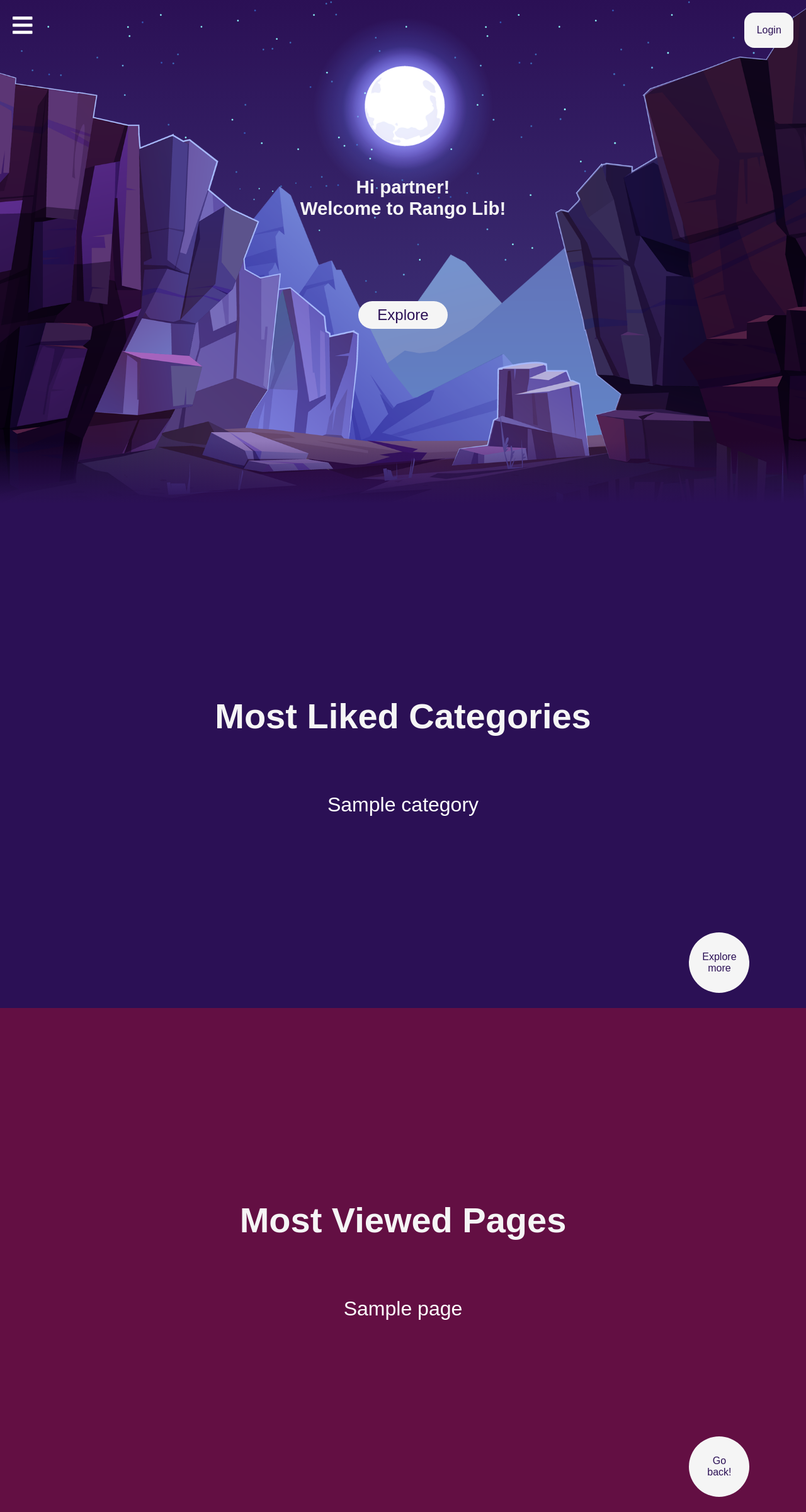
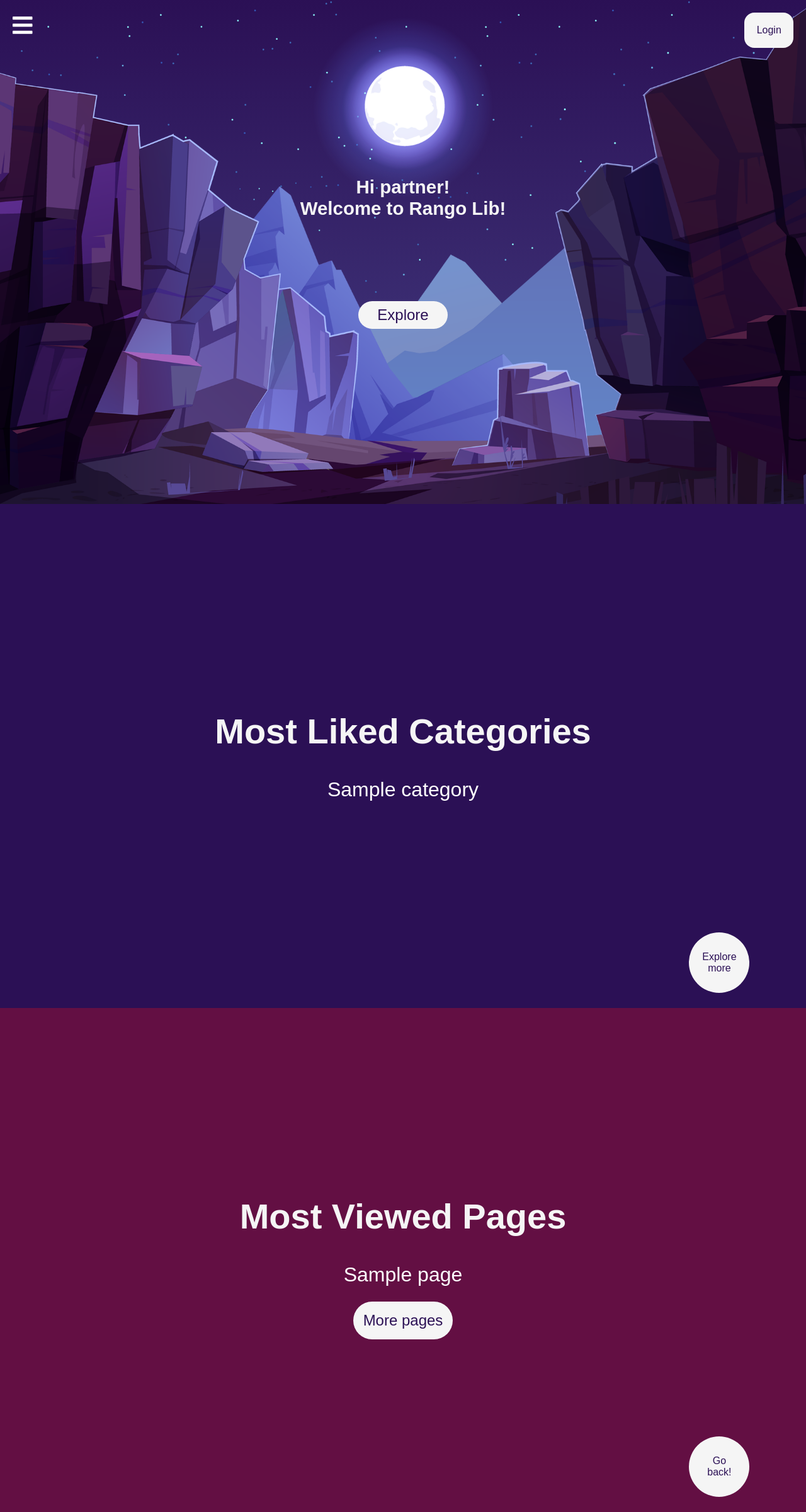
Before and after one commit to 2601034r/rango_miners_team, a Django app: page / in a window 1280 px wide. Shown: the whole page at 63% size. Run offline with Django 3.2, Linux system fonts and the light colour scheme; tables that the repository leaves empty hold one stand-in row (values such as "Sample post"); some libraries are stand-ins or nearby versions; grey boxes are pictures that could not be loaded.

Commit message:
pages added, home page fix

```diff
--- a/rango/urls.py
+++ b/rango/urls.py
@@ -16,4 +16,5 @@ urlpatterns = [
     path('user_profile/', views.user_profile, name='user_profile'),
     path('user_profile/edit', views.edit_profile, name='edit_profile'),
     path('contact_us/', views.contact_us, name='contact_us'),
+    path('pages/', views.pages, name='pages'),
 ]
--- a/rango/views.py
+++ b/rango/views.py
@@ -211,3 +211,10 @@ def edit_profile(request):
 def contact_us(request):
     visitor_cookie_handler(request)
     return render(request, 'rango/contact_us.html')
+
+def pages(request):
+    page_list = Page.objects.order_by('-views')[:5]
+    context_dict = {}
+    context_dict['pages'] = page_list
+    visitor_cookie_handler(request)
+    return render(request, 'rango/pages.html', context = context_dict)
--- a/static/css/index.css
+++ b/static/css/index.css
@@ -9,6 +9,7 @@
   box-sizing: border-box;
   font-family: sans-serif;
   scroll-behavior: smooth;
+  text-size-adjust: none;
 }
 
 body {
@@ -33,7 +34,7 @@ section::before {
   position: absolute;
   bottom: 0;
   width: 100%;
-  height: 100px;
+  /* height: 100px; */
   background: linear-gradient(to top, var(--main-color), transparent);
   z-index: 1000;
 }
@@ -74,7 +75,13 @@ section img#mountains_front {
 }
 .sec {
   position: relative;
+  width: 100%;
+  height: 100vh;
   padding: 100px;
+  display: flex;
+  justify-content: center;
+  align-items: center;
+  overflow: hidden;
   background: var(--main-color);
 }
 .sec h2 {
@@ -89,7 +96,13 @@ section img#mountains_front {
 
 .sec2 {
   position: relative;
+  width: 100%;
+  height: 100vh;
   padding: 100px;
+  display: flex;
+  justify-content: center;
+  align-items: center;
+  overflow: hidden;
   background: #630f43;
 }
 .sec2 h2 {
@@ -103,17 +116,20 @@ section img#mountains_front {
 }
 
 #section {
-  position: absolute;
+  min-height: 100vh;
 }
 .sec {
+  min-height: 100vh;
   height: 100vh;
   display: flex;
   justify-content: center;
   align-items: center;
   text-align: center;
+  padding: 5rem;
 }
 
 .sec2 {
+  min-height: 100vh;
   height: 100vh;
   display: flex;
   justify-content: center;
@@ -123,11 +139,11 @@ section img#mountains_front {
 
 .sec ul li {
   list-style-type: none;
-  padding-top: 5rem;
+  padding-top: 2rem;
 }
 
 .sec ul li a {
-  padding: 2rem;
+  padding: 1rem;
   font-size: 2rem;
   color: white;
   text-decoration: none;
@@ -146,11 +162,11 @@ section img#mountains_front {
 
 .sec2 ul li {
   list-style-type: none;
-  padding-top: 5rem;
+  padding-top: 2rem;
 }
 
 .sec2 ul li a {
-  padding: 2rem;
+  padding: 1rem;
   font-size: 2rem;
   color: white;
   text-decoration: none;
@@ -187,3 +203,15 @@ section img#mountains_front {
   font-family: sans-serif;
   color: var(--main-color);
 }
+
+#btn2 {
+  text-decoration: none;
+  display: inline-block;
+  padding: 1rem;
+  border-radius: 40px;
+  background: var(--secondary-color);
+  color: var(--main-color);
+  font-size: 1.5em;
+  z-index: 9;
+  transform: translateY(1.5rem);
+}
--- a/templates/rango/index.html
+++ b/templates/rango/index.html
@@ -25,7 +25,7 @@ Homepage
     <a href="#sec" id='btn'>Explore</a>
     <img src="{% static 'images/mountains_front.png' %}" id="mountains_front">
 </section>
-<div class="sec" id='sec'>
+<section class="sec" id='sec'>
     <div class="topages"><a href="#sec2" id="explore-btn">Explore more</a></div>
     <div class="secinside">
         <h2>Most Liked Categories</h2>
@@ -38,17 +38,18 @@ Homepage
         {% else %}
         <strong>There are no categories present.</strong>
         {% endif %}
-    </div>
+    </section>
 </div>
-<div class="sec2" id="sec2">
+<section class="sec2" id="sec2">
     <div class="topages"><a href="#top" id="explore-btn">Go back!</a></div>
-    <div class="secinside2">
+    <div class="secinside">
         <h2>Most Viewed Pages</h2>
         {% if pages %}
         <ul>
             {% for page in pages %}
             <li><a href="{{ page.url }}">{{ page.title }}</a></li>
             {% endfor %}
+            <a href="{% url 'rango:pages' %}" id='btn2'>More pages</a>
         </ul>
         {% else %}
         <strong>There are no pages present.</strong>
@@ -56,6 +57,6 @@ Homepage
     </div>
 
 
-</div>
+</section>
 
 {% endblock %}
```
Also changed, not shown: templates/rango/pages.html (added, +32 -0 lines).
